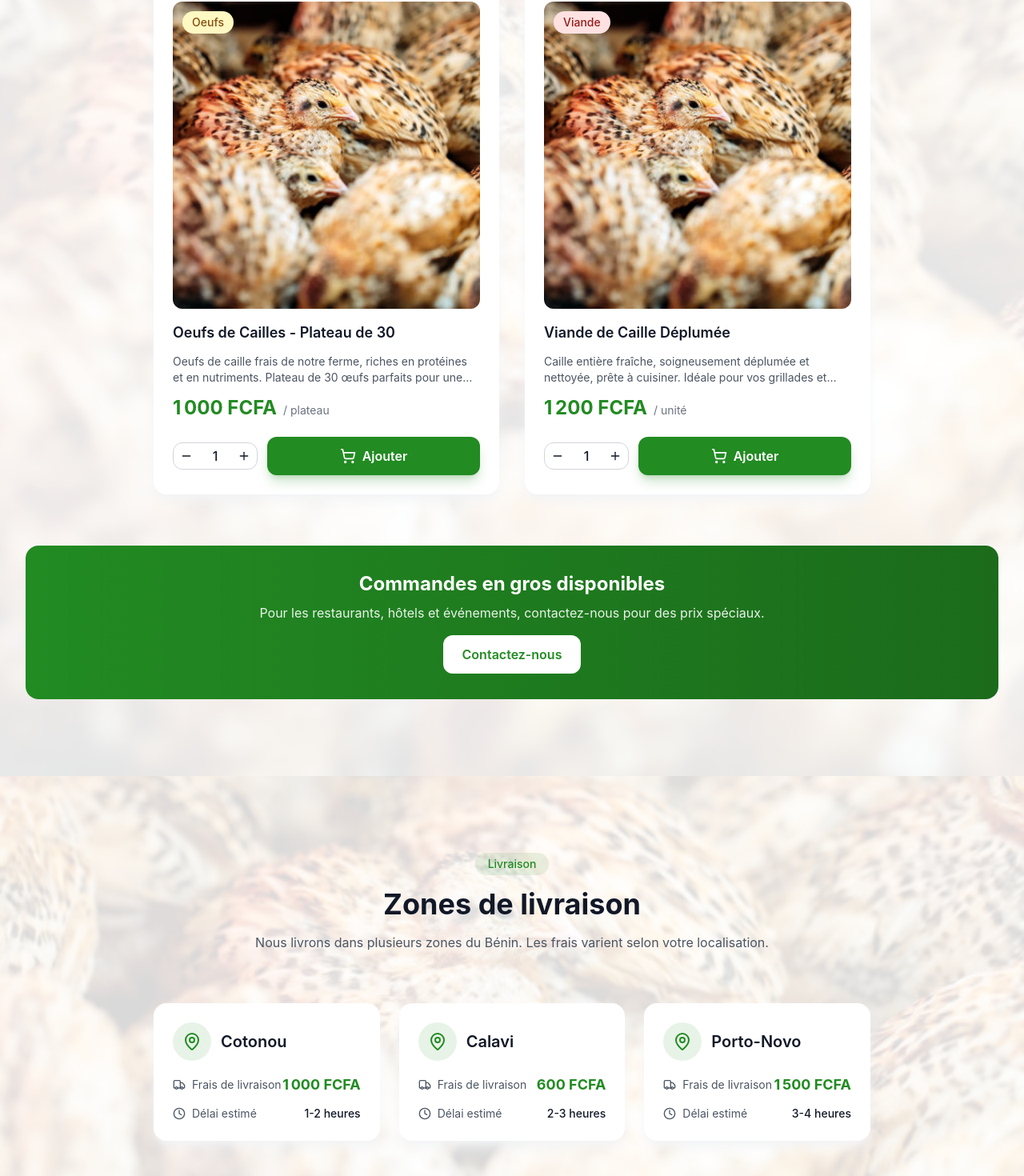
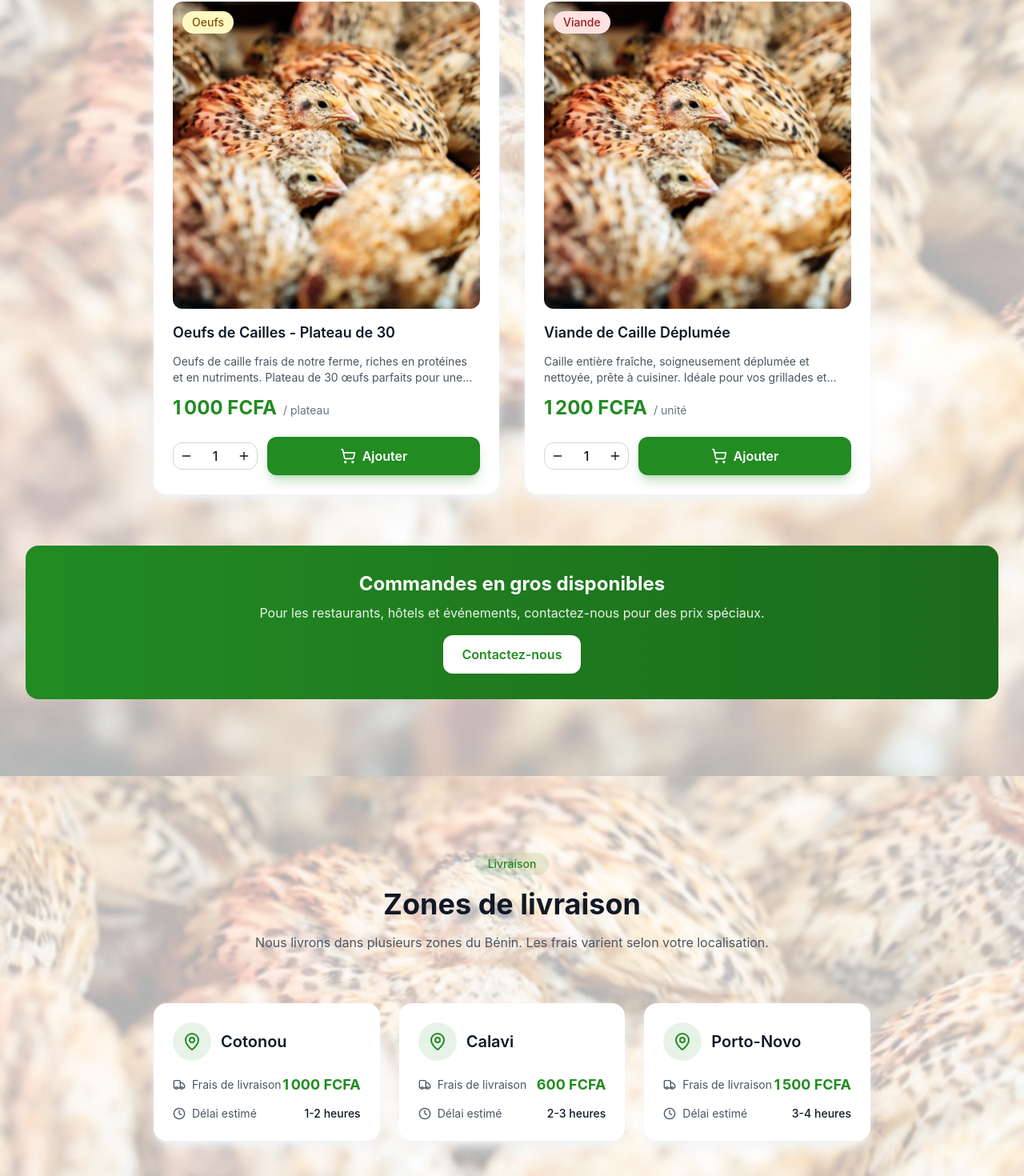
Before and after one commit to fred11az/cailles-du-Benin, a Next.js app: page / in a window 1280 px wide. Shown: the part 1273-2743 px from the top of the page at 80% size. Built offline with nearby package versions, Linux system fonts and the light colour scheme; no server answers.

Commit message:
fix: reduce white overlay opacity to show background image better

```diff
--- a/src/app/layout.tsx
+++ b/src/app/layout.tsx
@@ -92,13 +92,13 @@ export default function RootLayout({
             backgroundSize: 'cover',
             backgroundPosition: 'center',
             backgroundRepeat: 'no-repeat',
-            opacity: 0.25,
+            opacity: 0.35,
           }}
           aria-hidden="true"
         />
         {/* Semi-transparent overlay for text readability */}
         <div
-          className="fixed inset-0 z-0 pointer-events-none bg-white/70"
+          className="fixed inset-0 z-0 pointer-events-none bg-white/50"
           aria-hidden="true"
         />
         <div className="relative z-10">
--- a/src/components/sections/DeliverySection.tsx
+++ b/src/components/sections/DeliverySection.tsx
@@ -20,7 +20,7 @@ export default function DeliverySection() {
           sizes="100vw"
         />
         {/* Overlay for readability */}
-        <div className="absolute inset-0 bg-white/85" />
+        <div className="absolute inset-0 bg-white/70" />
       </div>
 
       <div className="relative z-10 max-w-7xl mx-auto px-4 sm:px-6 lg:px-8">
--- a/src/components/sections/ProductsSection.tsx
+++ b/src/components/sections/ProductsSection.tsx
@@ -19,7 +19,7 @@ export default function ProductsSection() {
           sizes="100vw"
         />
         {/* Overlay for readability */}
-        <div className="absolute inset-0 bg-white/90" />
+        <div className="absolute inset-0 bg-white/70" />
       </div>
 
       <div className="relative z-10 max-w-7xl mx-auto px-4 sm:px-6 lg:px-8">
```
